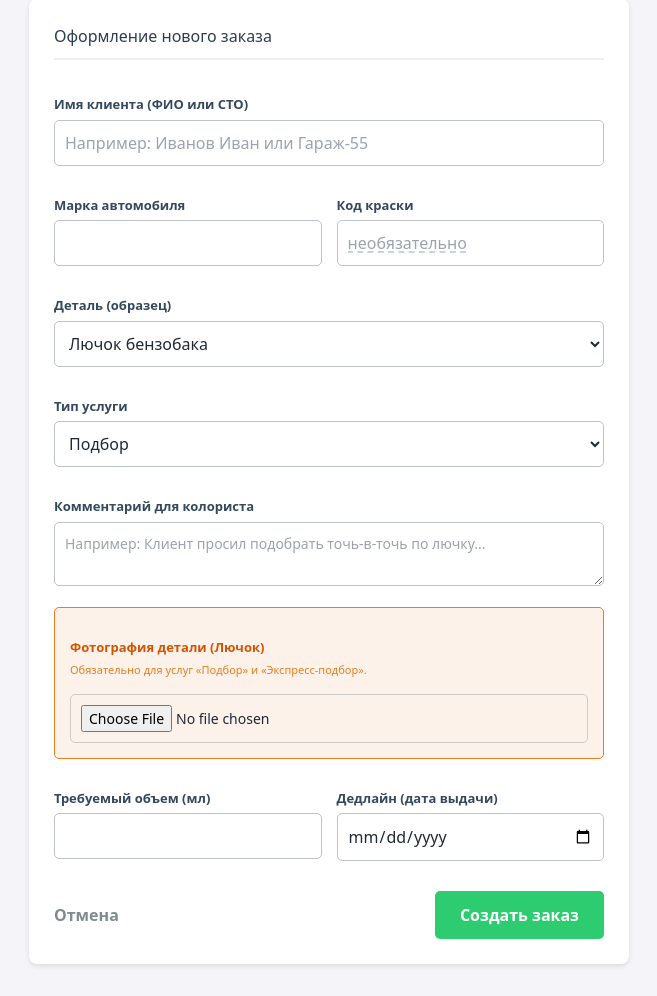
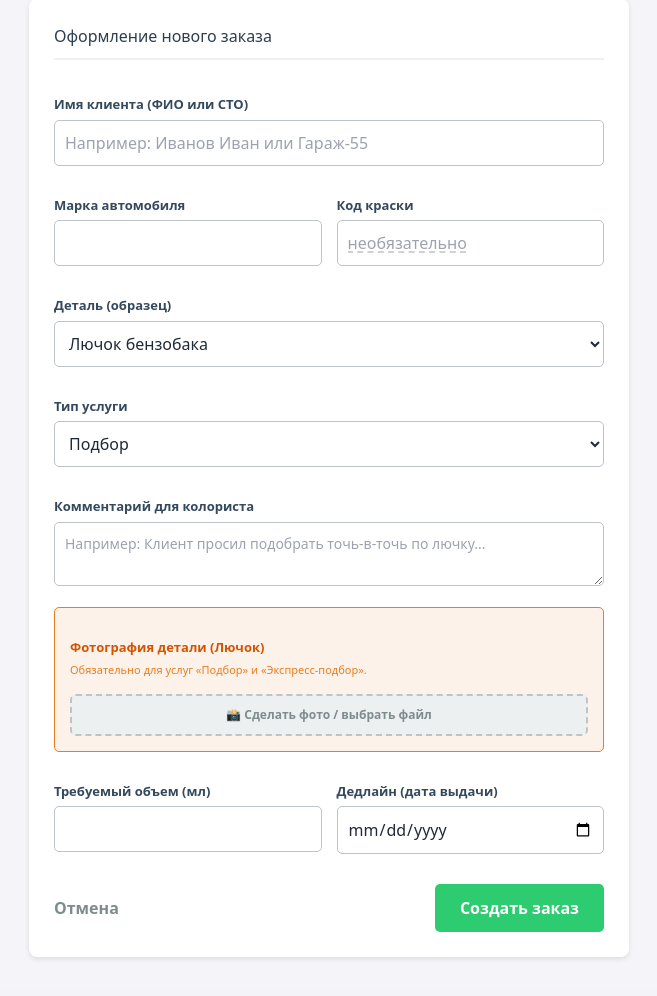
Before and after one commit to ekaterinashchelukhina/colorbox_lab, a FastAPI app: template templates/new_order.html in a window 1280 px wide. Shown: the part 101-1097 px from the top of the page, without its empty margins (311-968 px from the left). After the commit the page ends 1060 px from the top, so only its background shows below. Run offline with FastAPI, Linux system fonts and the light colour scheme; the template is opened without the code that fills it, so the values that code supplies are empty; parts of the project's set-up code (start-up, migrations or seed data) failed here and were passed over.

Commit message:
Загрузка фото в new-order.html — та же зона, что у колориста
Раньше был голый input[type=file] с нативной надписью "Выберите файл",
которая на телефоне открывала камеру (capture=environment) — несоответствие
подписи и поведения выглядело криво. Заменил на ту же кликабельную зону
"📸 Сделать фото / выбрать файл", что и у колориста/на order_detail.html.

Здесь форма отправляется не сразу (фото — одно из полей общей формы заказа),
поэтому добавил лёгкую JS-подсветку: после выбора файла зона зеленеет и
показывает имя файла — чтобы было видно, что фото прикреплено, до сабмита.

Co-Authored-By: Claude Sonnet 5 <noreply@anthropic.com>

```diff
--- a/static/css/legacy.css
+++ b/static/css/legacy.css
@@ -65,9 +65,12 @@ input { width: 100%; padding: 10px; margin-top: 5px; border: 1px solid #ccc; bor
 
 /* Кликабельная зона загрузки фото — как у колориста (colorist_order.html), но переиспользуемая
    через класс, а не инлайновый <style>. Тап/выбор файла сразу отправляет форму. */
-.upload-zone { display: block; border: 2px dashed #bdc3c7; background: #ecf0f1; border-radius: 6px; padding: 10px; text-align: center; cursor: pointer; font-size: 12px; font-weight: bold; color: #7f8c8d; transition: background-color 0.2s; }
+.upload-zone { display: block; border: 2px dashed #bdc3c7; background: #ecf0f1; border-radius: 6px; padding: 10px; text-align: center; cursor: pointer; font-size: 12px; font-weight: bold; color: #7f8c8d; transition: background-color 0.2s, border-color 0.2s, color 0.2s; }
 .upload-zone:active { background-color: #dfe6e9; }
 .upload-zone input[type="file"] { display: none; }
+/* Состояние после выбора файла — форма с этой зоной не отправляется сразу
+   (в отличие от order_detail.html), нужна явная визуальная подсказка "фото готово". */
+.upload-zone.is-filled { border-color: #27ae60; border-style: solid; background: #eafaf1; color: #1e8449; }
 .paint-code-value { font-size: 18px; color: #e74c3c; font-weight: bold; }
 .photo-panel-rework { flex: 1; min-width: 250px; background: #f4ecf7; padding: 15px; border-radius: 8px; text-align: center; border: 1px solid #d7bde2; box-sizing: border-box; }
 .photo-panel-after { flex: 1; min-width: 250px; background: #e8f8f5; padding: 15px; border-radius: 8px; text-align: center; border: 1px solid #a3e4d7; box-sizing: border-box; }
--- a/templates/new_order.html
+++ b/templates/new_order.html
@@ -61,7 +61,10 @@
         <div style="background: #fdf2e9; padding: 15px; border-radius: 5px; border: 1px solid #e67e22;">
             <label style="font-size: 13px; font-weight: bold; color: #d35400;">Фотография детали (Лючок)</label>
             <p style="font-size: 11px; margin: 5px 0 10px 0; color: #e67e22;">Обязательно для услуг «Подбор» и «Экспресс-подбор».</p>
-            <input type="file" name="file" accept="image/*" capture="environment" style="width: 100%; font-size: 14px;" />
+            <label class="upload-zone" id="detail-photo-zone">
+                <span id="detail-photo-zone-text">📸 Сделать фото / выбрать файл</span>
+                <input type="file" name="file" accept="image/*" capture="environment" id="detail-photo-input" />
+            </label>
         </div>
 
         <div class="form-row">
@@ -81,4 +84,23 @@
         </div>
     </form>
 </div>
+
+<script>
+    (function () {
+        var input = document.getElementById('detail-photo-input');
+        var zone = document.getElementById('detail-photo-zone');
+        var text = document.getElementById('detail-photo-zone-text');
+        if (!input) return;
+
+        input.addEventListener('change', function () {
+            if (input.files && input.files.length > 0) {
+                zone.classList.add('is-filled');
+                text.textContent = '✅ Фото готово: ' + input.files[0].name;
+            } else {
+                zone.classList.remove('is-filled');
+                text.textContent = '📸 Сделать фото / выбрать файл';
+            }
+        });
+    })();
+</script>
 {% endblock %}
```
